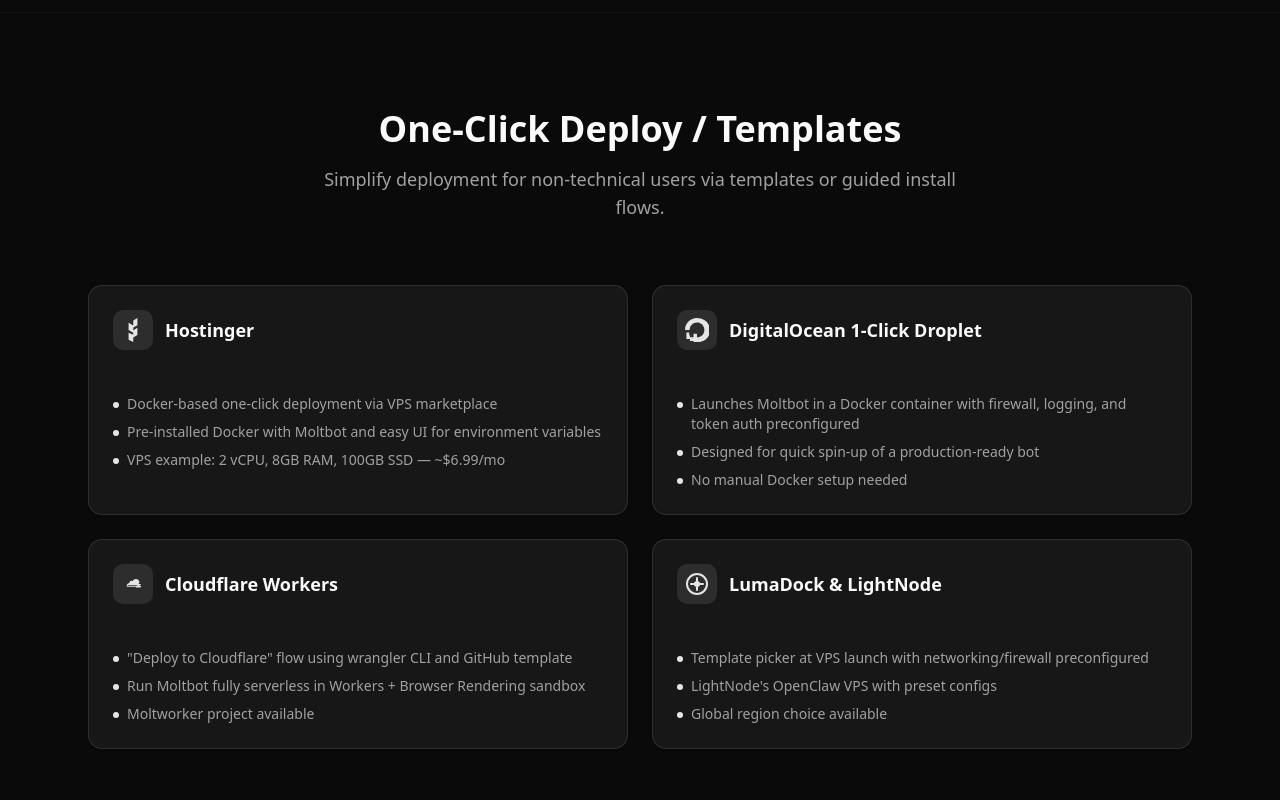
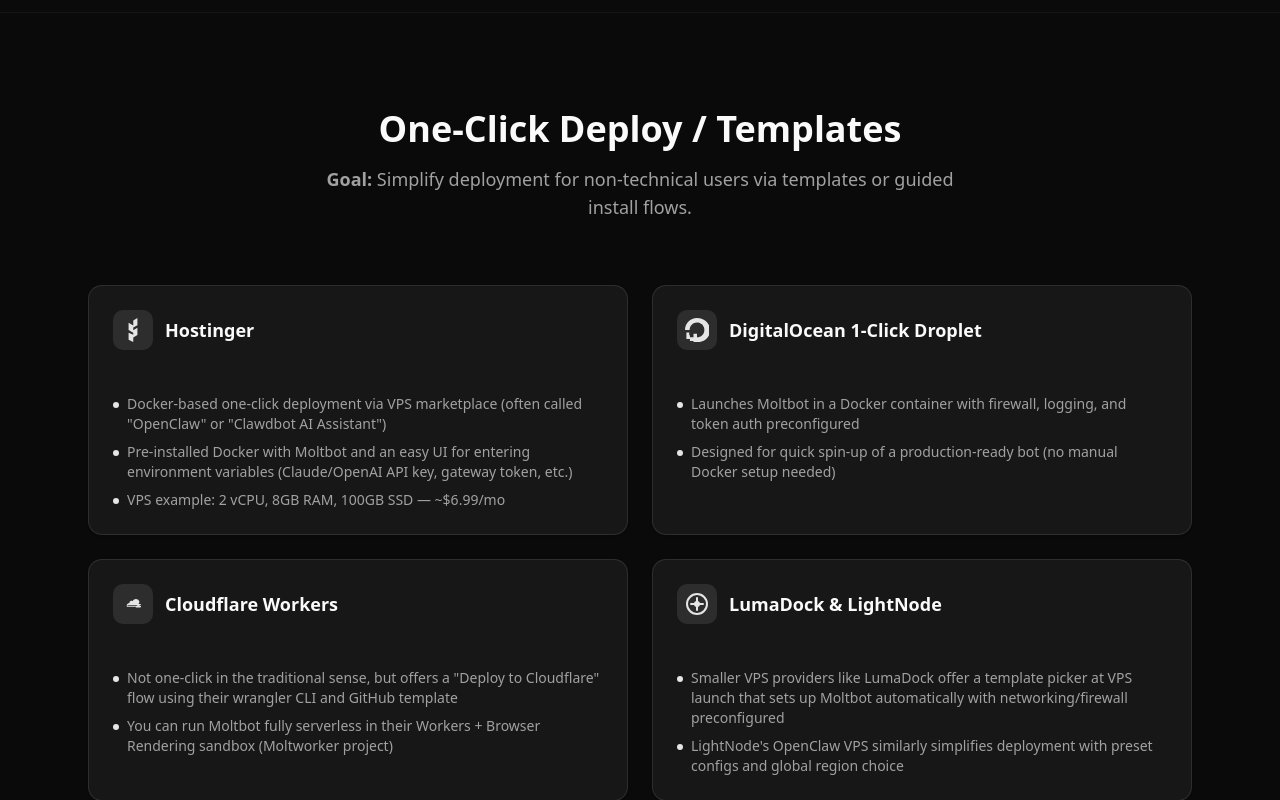
Before and after one commit to NoahMenezes/MoltBot, a Next.js app: page / in a window 1280 px wide. Shown: the part 5541-6341 px from the top of the page. Built offline with nearby package versions, Linux system fonts and the light colour scheme.

Commit message:
one click

```diff
--- a/components/content-1.tsx
+++ b/components/content-1.tsx
@@ -34,7 +34,7 @@
                             So instead of spending nights debugging &quot;why it stopped replying&quot;, you get a virtual employee that stays online—with people to call when things get messy.
                         </p>
                         <p className="mt-4 text-muted-foreground italic text-sm">
-                            We move fast, customize freely, and don&apos;t force you into a rigid template.
+                            we move fast, customize freely, and don&apos;t force you into a rigid template.
                         </p>
 
                         <div className="mt-8 pt-8 border-t border-border/50">
--- a/components/faq.tsx
+++ b/components/faq.tsx
@@ -7,7 +7,7 @@
 const faqs = [
     {
         question: "Is this official OpenClaw/Moltbot hosting?",
-        answer: "No. Wibble Labs provides managed hosting + setup as an agency service. We ensure your agents run on professional-grade infrastructure."
+        answer: "No. Wibble Labs provides managed hosting + setup as an agency service."
     },
     {
         question: "Do you provide AI usage / tokens?",
--- a/components/one-click-deploy.tsx
+++ b/components/one-click-deploy.tsx
@@ -39,8 +39,8 @@
         name: "Hostinger",
         logo: <HostingerLogo />,
         features: [
-            "Docker-based one-click deployment via VPS marketplace",
-            "Pre-installed Docker with Moltbot and easy UI for environment variables",
+            "Docker-based one-click deployment via VPS marketplace (often called \"OpenClaw\" or \"Clawdbot AI Assistant\")",
+            "Pre-installed Docker with Moltbot and an easy UI for entering environment variables (Claude/OpenAI API key, gateway token, etc.)",
             "VPS example: 2 vCPU, 8GB RAM, 100GB SSD — ~$6.99/mo"
         ]
     },
@@ -49,26 +49,23 @@
         logo: <DigitalOceanLogo />,
         features: [
             "Launches Moltbot in a Docker container with firewall, logging, and token auth preconfigured",
-            "Designed for quick spin-up of a production-ready bot",
-            "No manual Docker setup needed"
+            "Designed for quick spin-up of a production-ready bot (no manual Docker setup needed)"
         ]
     },
     {
         name: "Cloudflare Workers",
         logo: <CloudflareLogo />,
         features: [
-            "\"Deploy to Cloudflare\" flow using wrangler CLI and GitHub template",
-            "Run Moltbot fully serverless in Workers + Browser Rendering sandbox",
-            "Moltworker project available"
+            "Not one-click in the traditional sense, but offers a \"Deploy to Cloudflare\" flow using their wrangler CLI and GitHub template",
+            "You can run Moltbot fully serverless in their Workers + Browser Rendering sandbox (Moltworker project)"
         ]
     },
     {
         name: "LumaDock & LightNode",
         logo: <LightNodeLogo />,
         features: [
-            "Template picker at VPS launch with networking/firewall preconfigured",
-            "LightNode's OpenClaw VPS with preset configs",
-            "Global region choice available"
+            "Smaller VPS providers like LumaDock offer a template picker at VPS launch that sets up Moltbot automatically with networking/firewall preconfigured",
+            "LightNode's OpenClaw VPS similarly simplifies deployment with preset configs and global region choice"
         ]
     }
 ]
@@ -80,7 +77,7 @@
                 <div className="text-center mb-16">
                     <h2 className="text-3xl font-semibold md:text-4xl text-foreground">One-Click Deploy / Templates</h2>
                     <p className="mt-4 text-muted-foreground text-lg max-w-2xl mx-auto">
-                        Simplify deployment for non-technical users via templates or guided install flows.
+                        <strong>Goal:</strong> Simplify deployment for non-technical users via templates or guided install flows.
                     </p>
                 </div>
 
--- a/components/process.tsx
+++ b/components/process.tsx
@@ -16,7 +16,7 @@
                         <ul className="text-sm text-muted-foreground space-y-2 group-hover:text-foreground/80 transition-colors duration-300">
                             <li>• Provision a VM based on your workload</li>
                             <li>• Deploy OpenClaw/Moltbot/Clawdbot in a clean, maintainable setup</li>
-                            <li>• Customise the functionality and setup according to your choice</li>
+                            <li>• Customise the functionality and setup according to your choice.</li>
                             <li>• Configure stability defaults from day one</li>
                         </ul>
                     </div>
```
